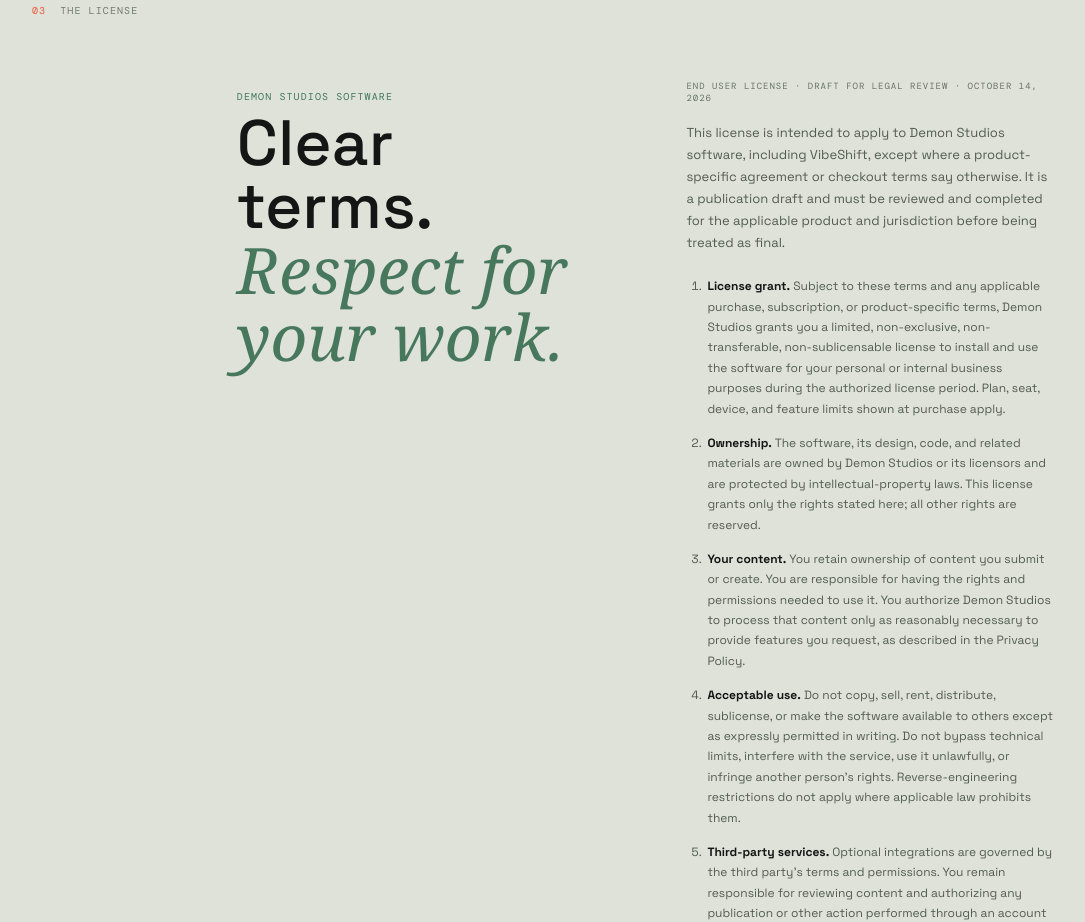
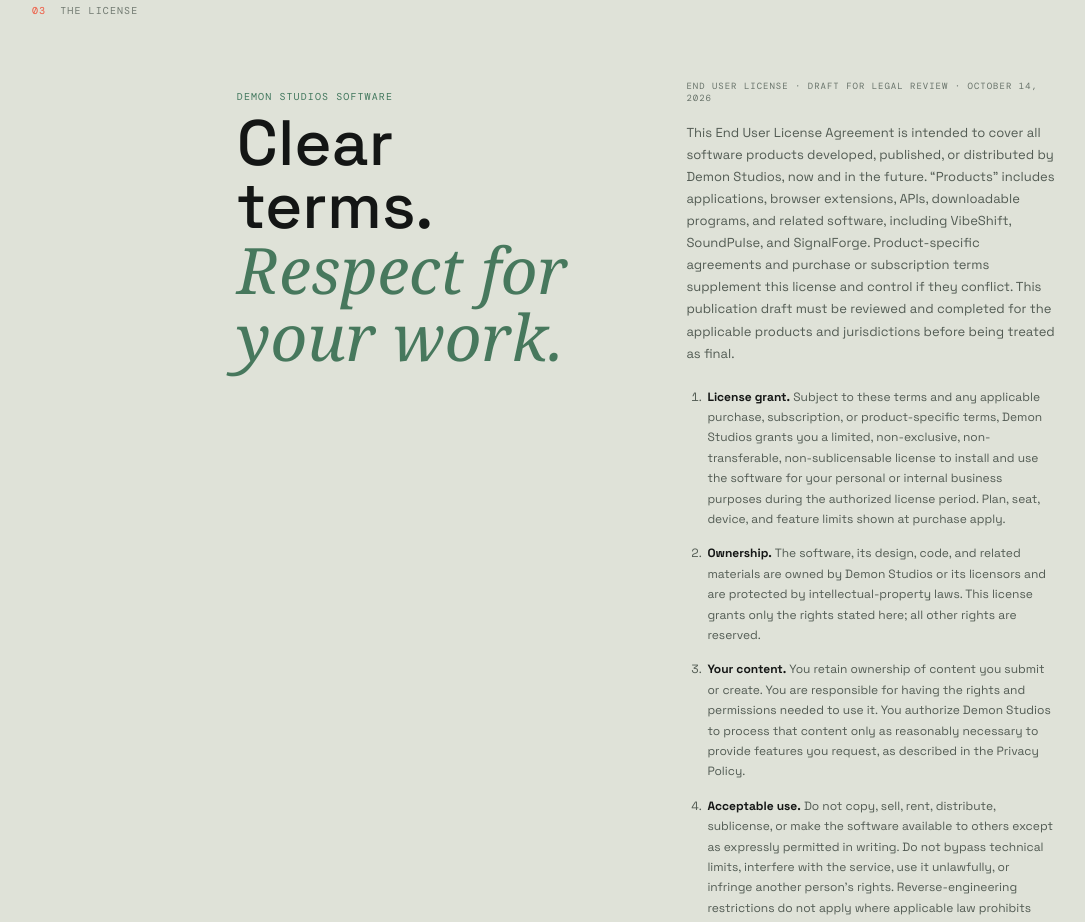
Before and after one commit to darkdemon121/Demon-Studios, a website: page index.html in a window 1280 px wide. Shown: the part 5700-6622 px from the top of the page, without its empty margins (96-1181 px from the left). Drawn offline with nearby package versions, Linux system fonts and the light colour scheme.

Commit message:
Extend license scope to all studio software

```diff
--- a/index.html
+++ b/index.html
@@ -246,7 +246,7 @@ Write once in Markdown. Turn your draft into **clean HTML** for a newsletter, CM
         <div><p class="kicker">DEMON STUDIOS SOFTWARE</p><h2>Clear terms.<br><em>Respect for your work.</em></h2></div>
         <div class="license-copy">
           <p class="license-date">END USER LICENSE · DRAFT FOR LEGAL REVIEW · OCTOBER 14, 2026</p>
-          <p>This license is intended to apply to Demon Studios software, including VibeShift, except where a product-specific agreement or checkout terms say otherwise. It is a publication draft and must be reviewed and completed for the applicable product and jurisdiction before being treated as final.</p>
+          <p>This End User License Agreement is intended to cover all software products developed, published, or distributed by Demon Studios, now and in the future. “Products” includes applications, browser extensions, APIs, downloadable programs, and related software, including VibeShift, SoundPulse, and SignalForge. Product-specific agreements and purchase or subscription terms supplement this license and control if they conflict. This publication draft must be reviewed and completed for the applicable products and jurisdictions before being treated as final.</p>
           <ol>
             <li><strong>License grant.</strong> Subject to these terms and any applicable purchase, subscription, or product-specific terms, Demon Studios grants you a limited, non-exclusive, non-transferable, non-sublicensable license to install and use the software for your personal or internal business purposes during the authorized license period. Plan, seat, device, and feature limits shown at purchase apply.</li>
             <li><strong>Ownership.</strong> The software, its design, code, and related materials are owned by Demon Studios or its licensors and are protected by intellectual-property laws. This license grants only the rights stated here; all other rights are reserved.</li>
```
Also changed, not shown: terms.html (+1 -1 lines).
